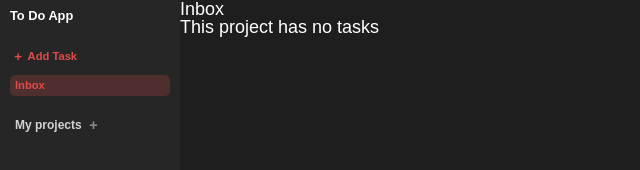
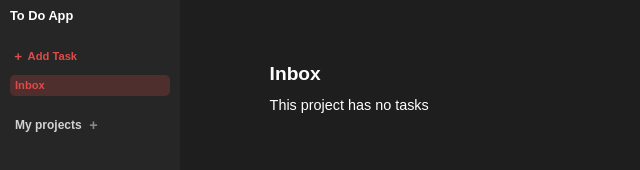
Before and after one commit to rzv12-09/todo-app, a website built with webpack: page src/template.html in a window 1280 px wide. Shown: the whole page, without its empty margins (0-640 px from the left). Built offline with nearby package versions, Linux system fonts and the light colour scheme.

Commit message:
style: change content layout

```diff
--- a/src/modules/contentController.js
+++ b/src/modules/contentController.js
@@ -14,6 +14,7 @@ const ContentController = (()=>{
         titleDiv.textContent = project.getName();
 
         const tasksDiv = document.createElement("div");
+        tasksDiv.classList.add("tasks-container")
         if(taskList.length === 0)
             tasksDiv.textContent = "This project has no tasks";
         else {
@@ -43,6 +44,7 @@ const ContentController = (()=>{
                 task.appendChild(deleteBtn);
 
                 task.dataset.id = taskObj.getId()
+                task.classList.add("task-item")
                 tasksDiv.appendChild(task);
             }
 
--- a/src/style.css
+++ b/src/style.css
@@ -160,3 +160,30 @@ body {
     transform: scale(1.1);
     color: #ff0000;
   }
+
+.content {
+    padding:5% 7%;
+}
+
+.content {
+    font-size:0.9rem;
+    display: flex;
+    flex-direction: column;
+    gap:15px
+}
+
+.content > div:first-child {
+    font-size: 1.2rem;
+    font-weight: bold;
+}
+
+.tasks-container {
+    display: flex;
+    flex-direction: column;
+
+}
+
+.task-item {
+    border-bottom: 1px solid rgb(68, 68, 68);
+    padding: 8px;
+}
```
